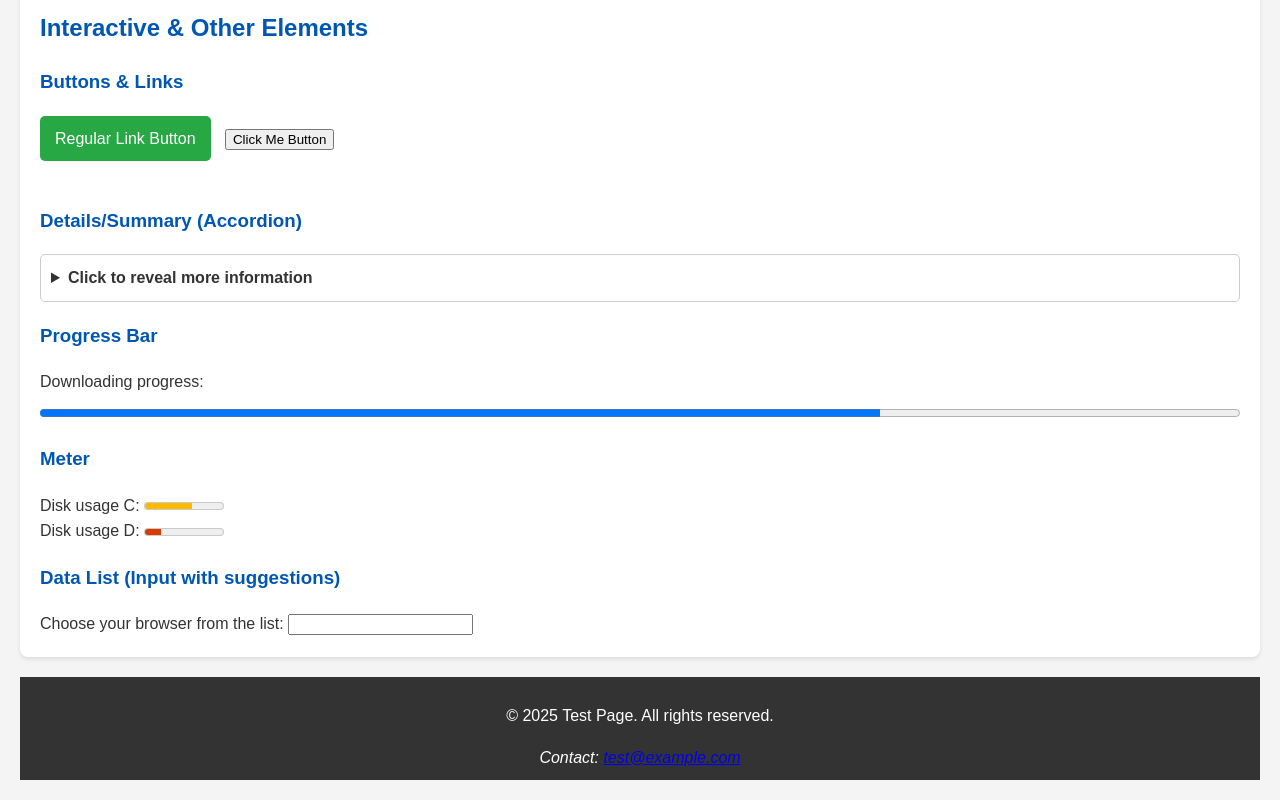
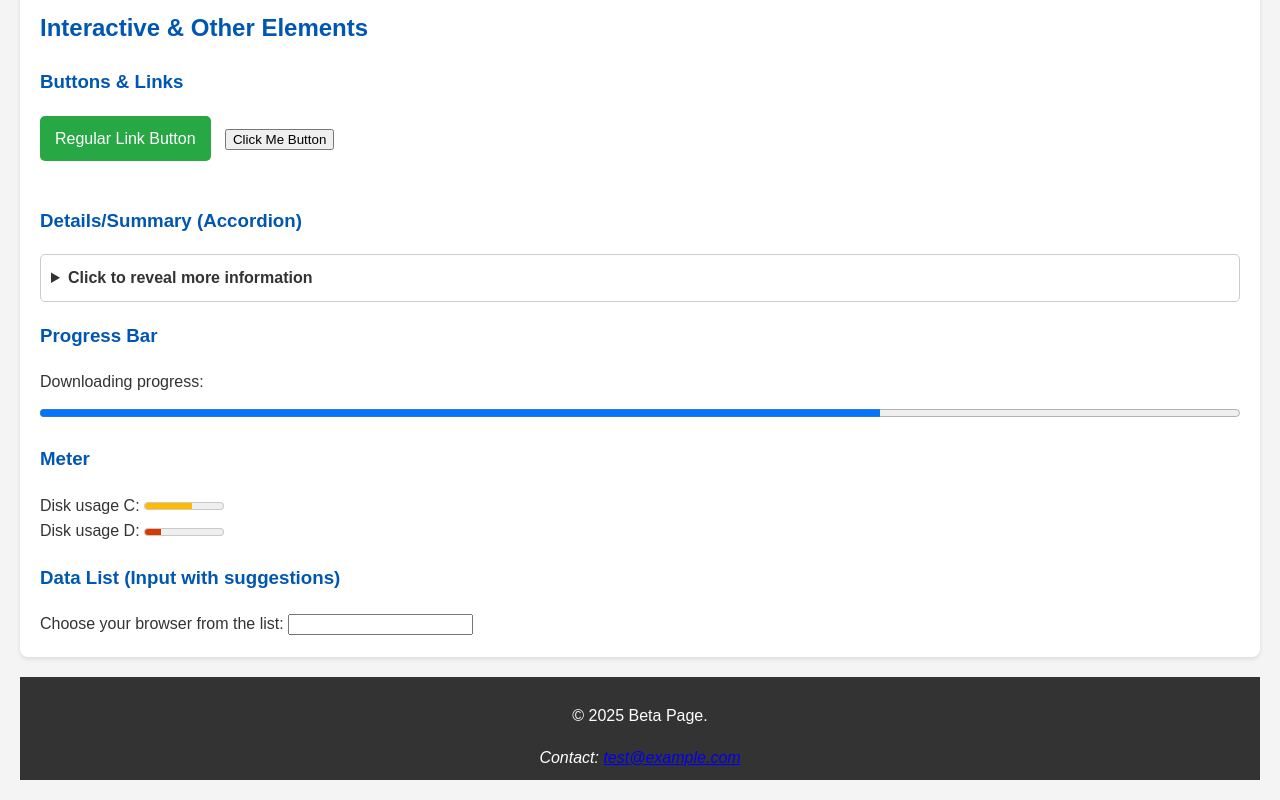
Before and after one commit to arkadst-glia/arkadst-glia.github.io, a plain HTML site: page index.html in a window 1280 px wide. Shown: the part 4841-5641 px from the top of the page. Drawn offline with Linux system fonts and the light colour scheme.

Commit message:
beta page

```diff
--- a/index.html
+++ b/index.html
@@ -3,7 +3,7 @@
 <head>
     <meta charset="UTF-8">
     <meta name="viewport" content="width=device-width, initial-scale=1.0">
-    <title>Test Page</title>
+    <title>Beta Page</title>
     <script async src="https://api.beta.glia.com/salemove_integration.js"></script>
         <style>
         body {
@@ -377,7 +377,7 @@ greet("World");
     </main>
 
     <footer>
-        <p>&copy; 2025 Test Page. All rights reserved.</p>
+        <p>&copy; 2025 Beta Page.</p>
         <address>
             Contact: <a href="mailto:test@example.com">test@example.com</a>
         </address>
```
